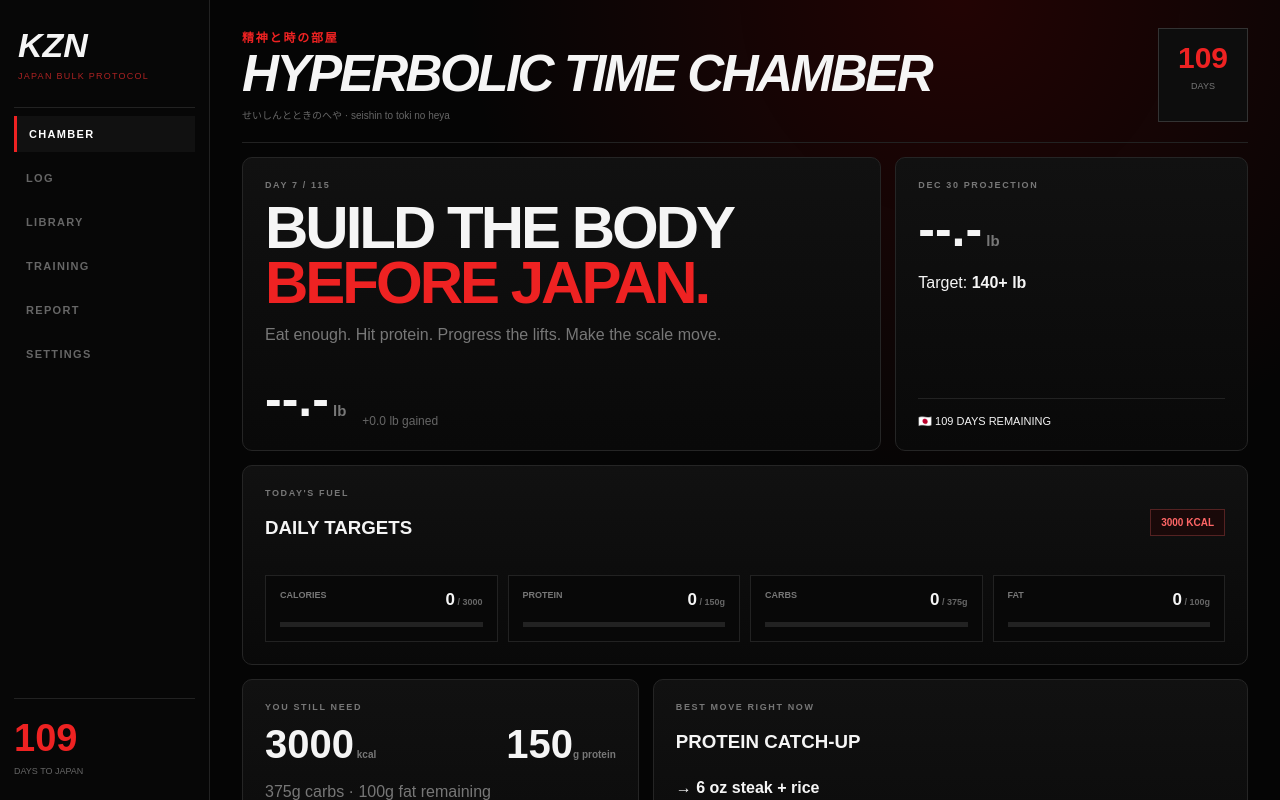
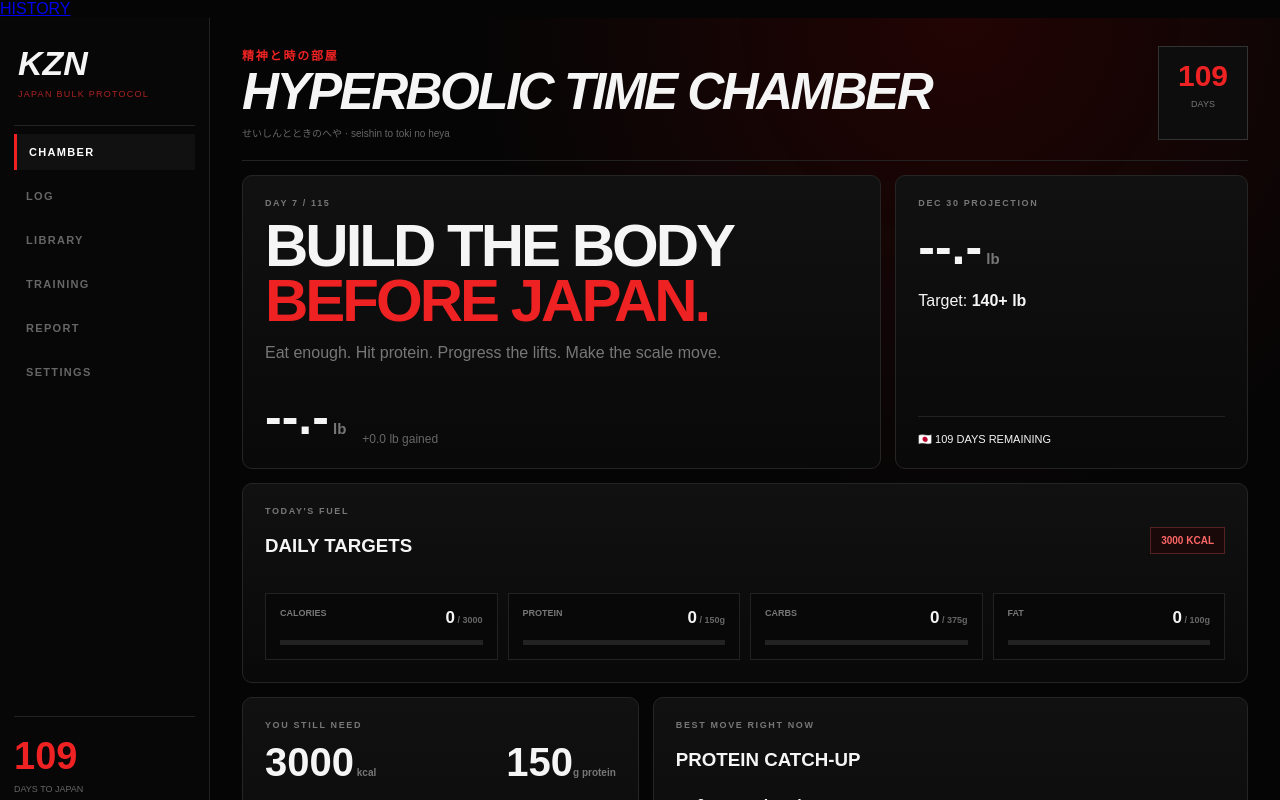
Before and after one commit to Jonin9/hyperbolic-time-chamber, a Next.js app: page / in a window 1280 px wide. Shown: the top 800 px of the page. Built offline with nearby package versions, Linux system fonts and the light colour scheme.

Commit message:
Expose History from main app

```diff
--- a/app/layout.js
+++ b/app/layout.js
@@ -6,24 +6,10 @@ export const metadata = {
   title: 'Hyperbolic Time Chamber',
   description: 'Japan bulk tracker',
   manifest: '/manifest.webmanifest',
-  icons: {
-    icon: [{ url: '/icon.jpg', type: 'image/jpeg' }],
-    apple: [{ url: '/apple-icon.jpg', type: 'image/jpeg' }]
-  },
+  icons: { icon: [{ url: '/icon.jpg', type: 'image/jpeg' }], apple: [{ url: '/apple-icon.jpg', type: 'image/jpeg' }] },
   appleWebApp: { capable: true, title: 'Time Chamber', statusBarStyle: 'black-translucent' }
 };
-
 export const viewport = { themeColor: '#050816' };
-
 export default function RootLayout({ children }) {
-  return (
-    <html lang="en">
-      <head>
-        <link rel="apple-touch-icon" href="/apple-icon.jpg" />
-        <meta name="apple-mobile-web-app-capable" content="yes" />
-        <meta name="apple-mobile-web-app-title" content="Time Chamber" />
-      </head>
-      <body><MealResearchBridge />{children}</body>
-    </html>
-  );
+ return <html lang="en"><head><link rel="apple-touch-icon" href="/apple-icon.jpg"/><meta name="apple-mobile-web-app-capable" content="yes"/><meta name="apple-mobile-web-app-title" content="Time Chamber"/></head><body><MealResearchBridge/><a className="historyShortcut" href="/history">HISTORY</a>{children}</body></html>;
 }
```
